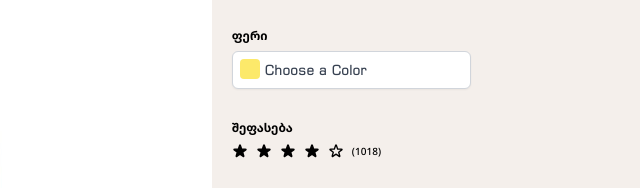
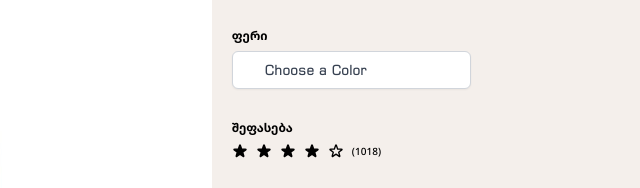
Before and after one commit to Daddygram/acho-task, a website: page build/index.html in a window 1280 px wide. Shown: the part 403-591 px from the top of the page, 553-1193 px from the left. Drawn offline with nearby package versions, Linux system fonts and the light colour scheme.

Commit message:
final touches

```diff
--- a/build/index.html
+++ b/build/index.html
@@ -186,7 +186,7 @@
                         <p class="text-sm text-greyish leading-4 font-light">ფუნჯების გამწმენდი</p>
                         <p class="text-sm text-greyish leading-4 font-light">ნაკრები</p>
                     </div>
-                </d>
+                </div>
             </div>
         </div>
     </nav>
@@ -667,7 +667,7 @@
                         <!-- COLOR DROPDOWN MENU  -->
                         <div class="relative text-left mt-2">
                             <div>
-                                <span class="w-5 h-5 bg-yellow-200 absolute top-2 left-2 rounded" id="colorSvg"></span>
+                                <span class="w-5 h-5 absolute top-2 left-2 rounded" id="colorSvg"></span>
                                 <button type="button" class="w-2/3 inline-flex justify-start rounded-md border border-gray-300 shadow-sm pl-8 pr-4 py-2 bg-white text-sm font-medium text-gray-700 hover:bg-gray-50 focus:outline-none focus:ring-2 focus:ring-indigo-500 focus:ring-offset-2 focus:ring-offset-gray-100" id="color-dropdown">
                                     Choose a Color
                                 </button>
```
Also changed, not shown: build/styles.css.
